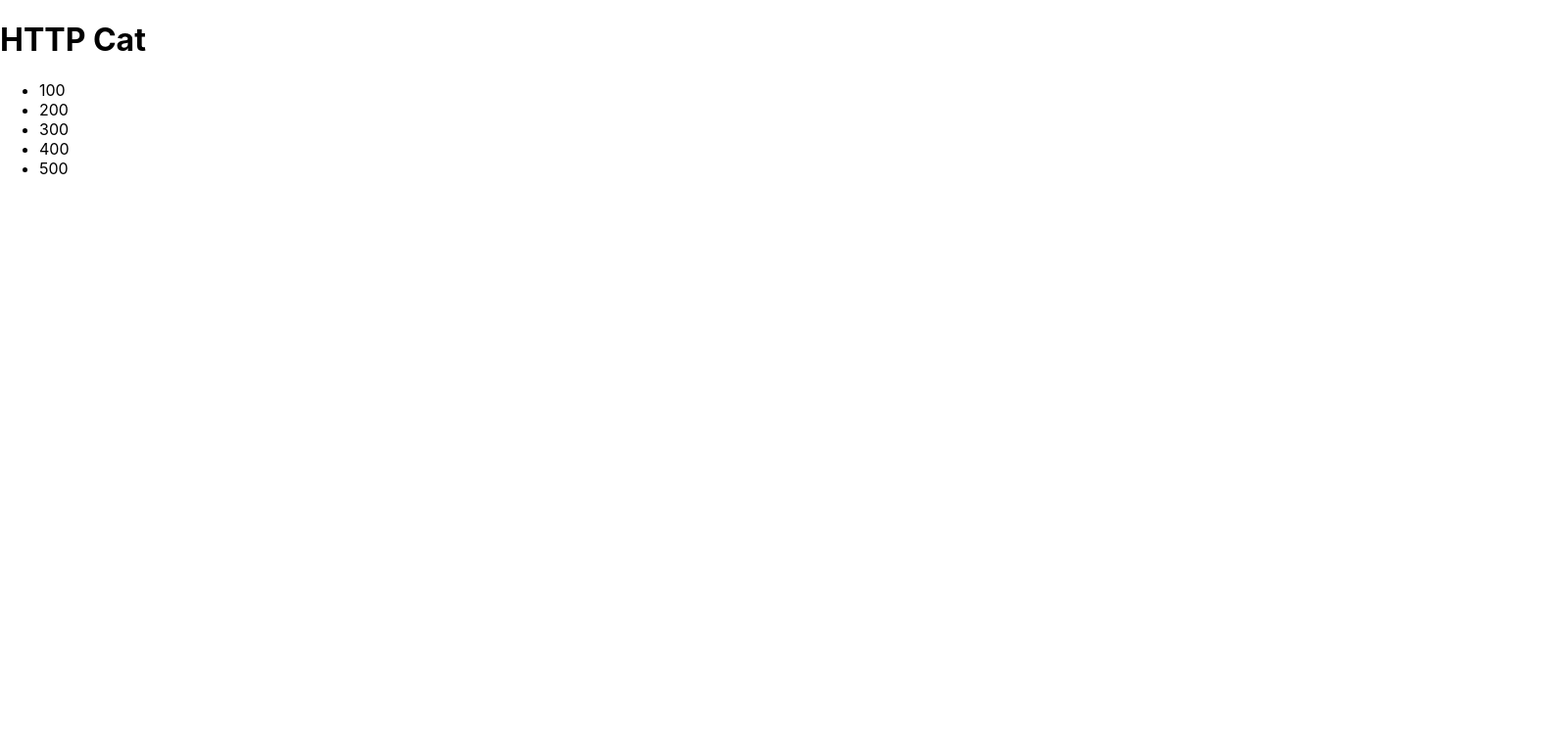
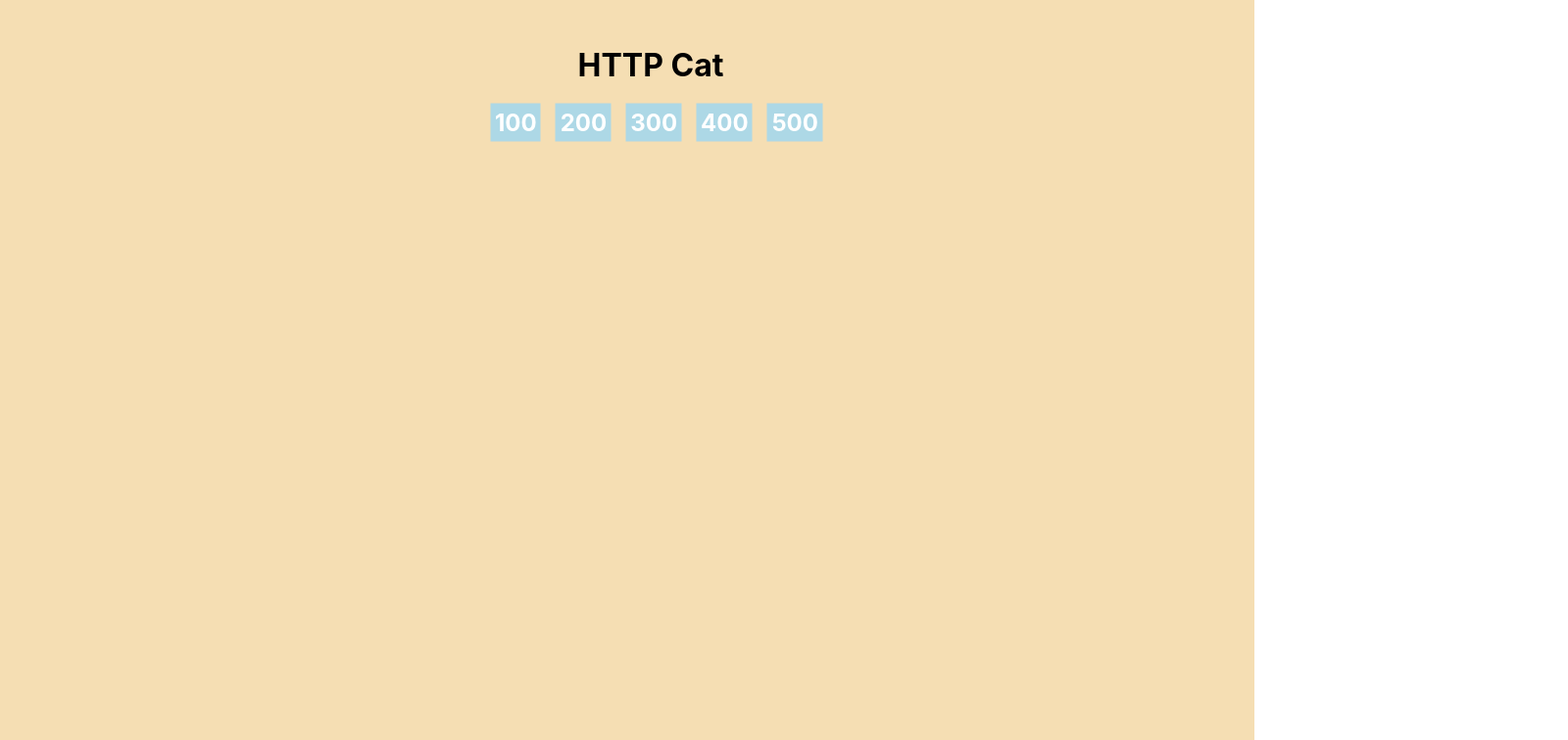
Before and after one commit to mwrowan89/http-cat, a React (Create React App) app: page / in a window 1280 px wide. Shown: the top 756 px of the page at 98% size, 1600 px wide, since content can reach past the window. Built offline with nearby package versions, Linux system fonts and the light colour scheme.

Commit message:
CSS added

```diff
--- a/src/App.css
+++ b/src/App.css
@@ -2,37 +2,47 @@
   text-align: center;
 }
 
-.App-logo {
-  height: 40vmin;
-  pointer-events: none;
+.App {
+  background-color: wheat;
+  min-height: 100vh;
+  min-width: 100vw;
+  padding: 2vw 0vw 10vw 0vw;
 }
 
-@media (prefers-reduced-motion: no-preference) {
-  .App-logo {
-    animation: App-logo-spin infinite 20s linear;
-  }
+img {
+  height: 300px;
 }
-
-.App-header {
-  background-color: #282c34;
-  min-height: 100vh;
+.title {
   display: flex;
-  flex-direction: column;
+  justify-content: center;
   align-items: center;
+  width: 100vw;
+  margin-left: 24px;
+}
+.list {
+  display: flex;
   justify-content: center;
-  font-size: calc(10px + 2vmin);
+  align-items: center;
+  width: 95vw;
+  gap: 5px;
+  flex-wrap: wrap;
+  text-decoration: none;
+  list-style: none;
+}
+.button-list {
+  list-style: none;
+  display: flex;
+  justify-content: center;
+  align-items: center;
+  transform: scale(1.5);
+}
+.num-btn {
+  display: flex;
+  justify-content: center;
+  background-color: lightblue;
   color: white;
+  font-weight: bold;
+  margin: 5px;
+  padding: 3px;
+  cursor: pointer;
 }
-
-.App-link {
-  color: #61dafb;
-}
-
-@keyframes App-logo-spin {
-  from {
-    transform: rotate(0deg);
-  }
-  to {
-    transform: rotate(360deg);
-  }
-}
--- a/src/App.js
+++ b/src/App.js
@@ -123,7 +123,7 @@ const App = function () {
   };
 
   return (
-    <div className="main">
+    <div className="App">
       <h1 className="title">HTTP Cat</h1>
       <ul className="button-list">
         {statusGroups.map((num, index) => (
```
